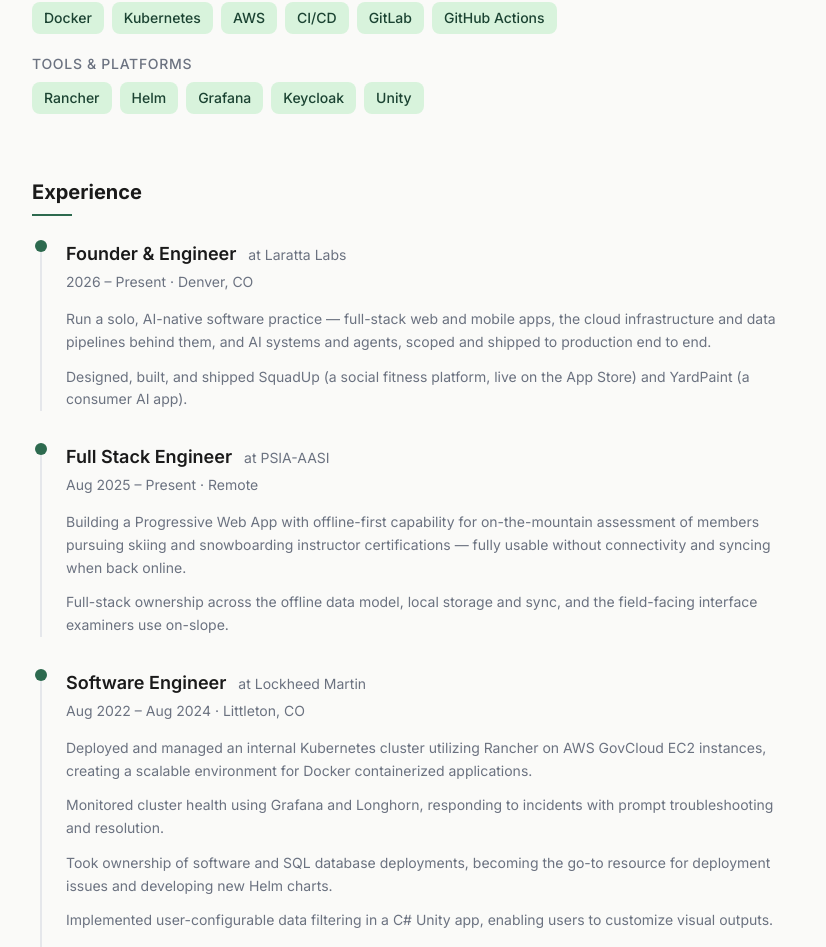
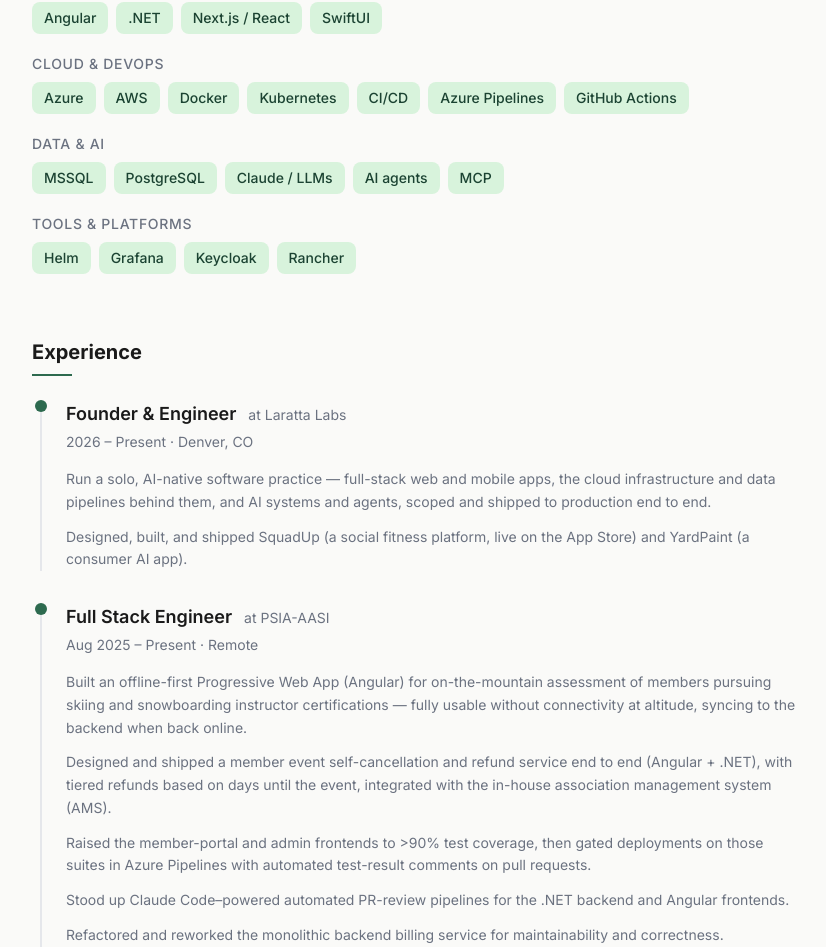
Before and after one commit to nlaratta/noahlaratta, a Next.js app: page /about in a window 1280 px wide. Shown: the part 548-1495 px from the top of the page, without its empty margins (224-1050 px from the left). Built offline with nearby package versions, Linux system fonts and the light colour scheme; a web font is replaced by a local one.

Commit message:
Flesh out PSIA-AASI experience (Angular/.NET/AMS, refund service, test gating, AI PR reviews, billing refactor) + refresh skills
Co-Authored-By: Claude Opus 4.8 <noreply@anthropic.com>

```diff
--- a/pages/about.tsx
+++ b/pages/about.tsx
@@ -15,9 +15,11 @@ const fadeUp = {
 }
 
 const skills = {
-  'Languages': ['Java', 'C#', 'Python', 'SQL', 'Bash', 'TypeScript'],
-  'Cloud & DevOps': ['Docker', 'Kubernetes', 'AWS', 'CI/CD', 'GitLab', 'GitHub Actions'],
-  'Tools & Platforms': ['Rancher', 'Helm', 'Grafana', 'Keycloak', 'Unity'],
+  'Languages': ['C#', 'TypeScript', 'Swift', 'Python', 'SQL', 'Java', 'Bash'],
+  'Frameworks & UI': ['Angular', '.NET', 'Next.js / React', 'SwiftUI'],
+  'Cloud & DevOps': ['Azure', 'AWS', 'Docker', 'Kubernetes', 'CI/CD', 'Azure Pipelines', 'GitHub Actions'],
+  'Data & AI': ['MSSQL', 'PostgreSQL', 'Claude / LLMs', 'AI agents', 'MCP'],
+  'Tools & Platforms': ['Helm', 'Grafana', 'Keycloak', 'Rancher'],
 }
 
 const experiences = [
@@ -37,8 +39,12 @@ const experiences = [
     period: 'Aug 2025 – Present',
     location: 'Remote',
     bullets: [
-      'Building a Progressive Web App with offline-first capability for on-the-mountain assessment of members pursuing skiing and snowboarding instructor certifications — fully usable without connectivity and syncing when back online.',
-      'Full-stack ownership across the offline data model, local storage and sync, and the field-facing interface examiners use on-slope.',
+      'Built an offline-first Progressive Web App (Angular) for on-the-mountain assessment of members pursuing skiing and snowboarding instructor certifications — fully usable without connectivity at altitude, syncing to the backend when back online.',
+      'Designed and shipped a member event self-cancellation and refund service end to end (Angular + .NET), with tiered refunds based on days until the event, integrated with the in-house association management system (AMS).',
+      'Raised the member-portal and admin frontends to >90% test coverage, then gated deployments on those suites in Azure Pipelines with automated test-result comments on pull requests.',
+      'Stood up Claude Code–powered automated PR-review pipelines for the .NET backend and Angular frontends.',
+      'Refactored and reworked the monolithic backend billing service for maintainability and correctness.',
+      'Shipped a steady stream of security hardening, performance improvements, and bug fixes across the member and admin experiences — improving accounting accuracy and business automation.',
     ],
   },
   {
```
